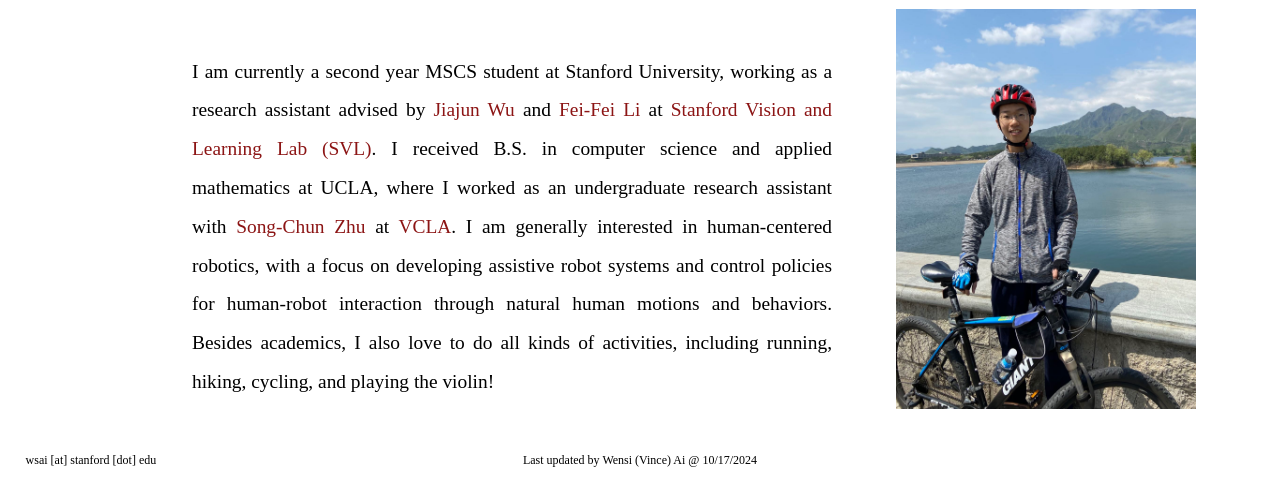
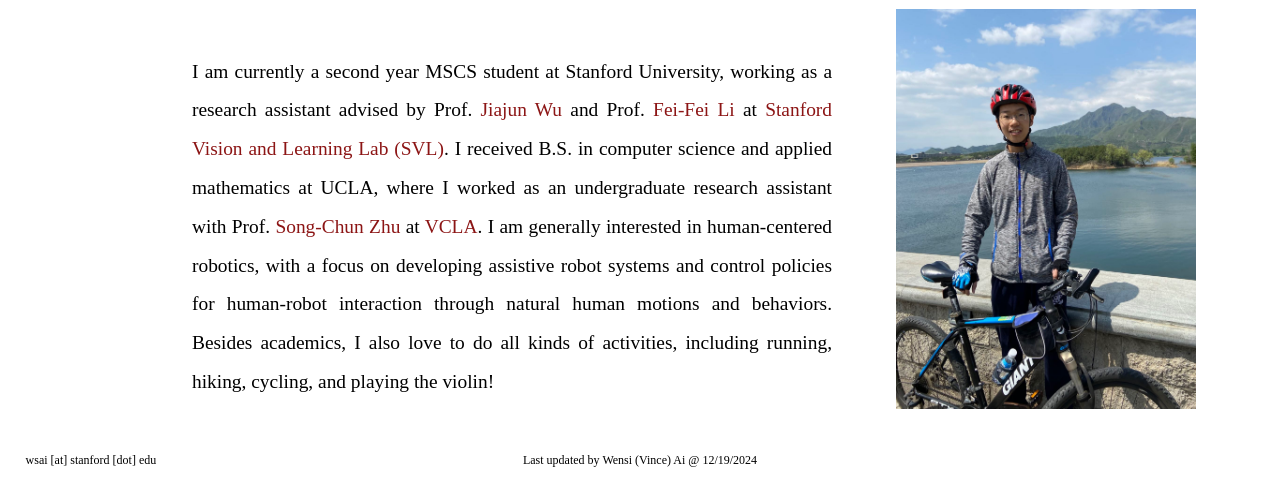
Before and after one commit to wensi-ai/wensi-ai.github.io, a Gatsby site: page / in a window 1280 px wide. Shown: the part 316-800 px from the top of the page. Built offline with nearby package versions, Linux system fonts and the light colour scheme; Gatsby itself is replaced by a stand-in of ours.

Commit message:
Update CV

```diff
--- a/src/components/Footer.js
+++ b/src/components/Footer.js
@@ -5,7 +5,7 @@ import "../styles/Home.css"
 export default function Footer(props) {
     return (
         <div className="Footer">
-            <p>Last updated by {name} @ 10/17/2024</p>
+            <p>Last updated by {name} @ 12/19/2024</p>
             <strong>{email}</strong>
         </div>
     );
--- a/src/components/Intro.js
+++ b/src/components/Intro.js
@@ -18,8 +18,8 @@ export default function About() {
                 </div>
                 <main className="About">
                     <div className="AboutParagraph">
-                        I am currently a second year MSCS student at Stanford University, working as a research assistant advised by <a href="https://jiajunwu.com">Jiajun Wu</a> and <a href="https://profiles.stanford.edu/fei-fei-li"> Fei-Fei Li</a> at <a href="https://svl.stanford.edu">Stanford Vision and Learning Lab (SVL)</a>.
-                        I received B.S. in computer science and applied mathematics at UCLA, where I worked as an undergraduate research assistant with <a href="http://www.stat.ucla.edu/~sczhu/">Song-Chun Zhu</a> at <a href="https://vcla.stat.ucla.edu/">VCLA</a>.
+                        I am currently a second year MSCS student at Stanford University, working as a research assistant advised by Prof. <a href="https://jiajunwu.com">Jiajun Wu</a> and Prof. <a href="https://profiles.stanford.edu/fei-fei-li"> Fei-Fei Li</a> at <a href="https://svl.stanford.edu">Stanford Vision and Learning Lab (SVL)</a>.
+                        I received B.S. in computer science and applied mathematics at UCLA, where I worked as an undergraduate research assistant with Prof. <a href="http://www.stat.ucla.edu/~sczhu/">Song-Chun Zhu</a> at <a href="https://vcla.stat.ucla.edu/">VCLA</a>.
                         I am generally interested in {research_topic}, with a focus on {research_interest}.
                         Besides academics, I also love to do all kinds of activities, including running, hiking, cycling, and playing the violin!
                     </div>
```
Also changed, not shown: 1 other file.
